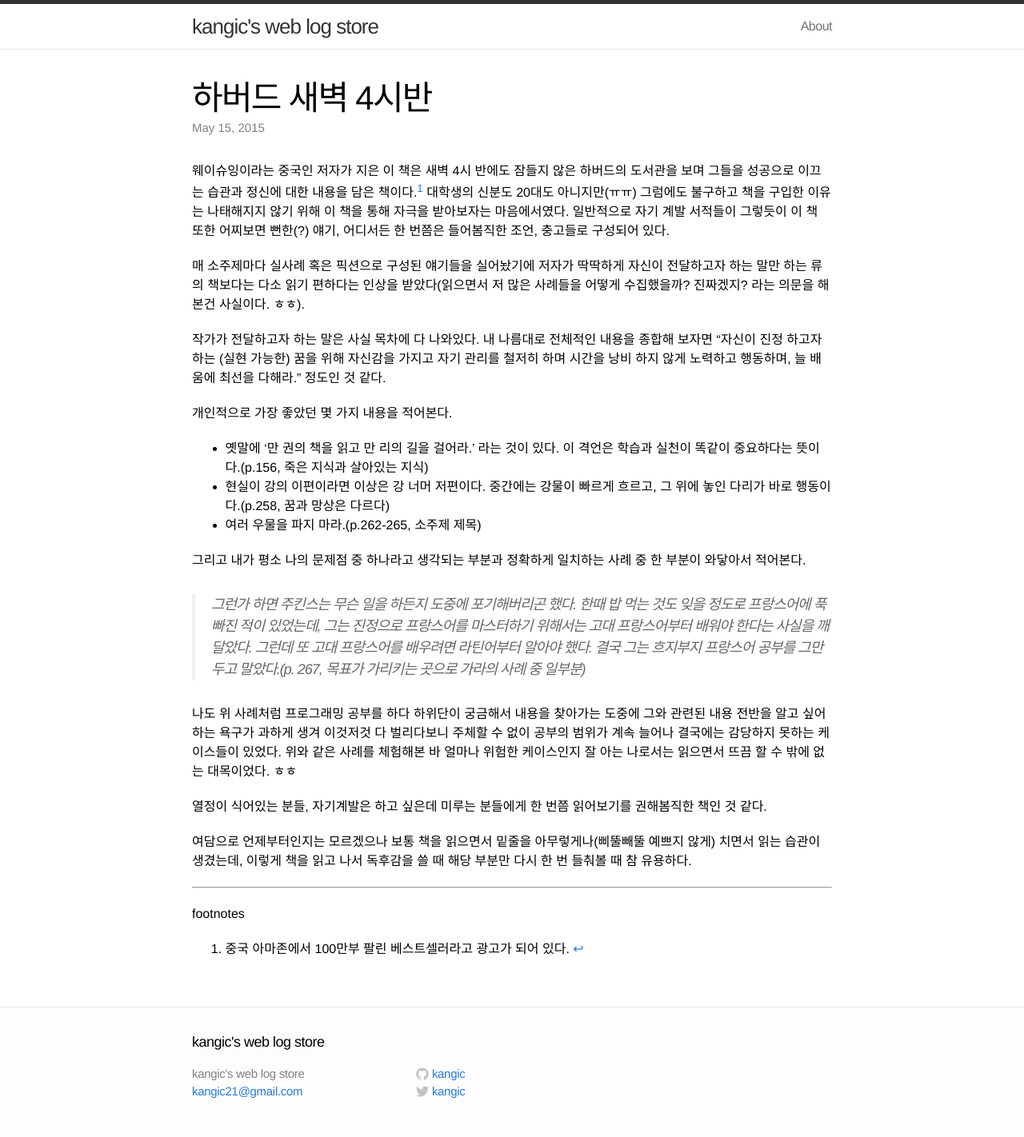
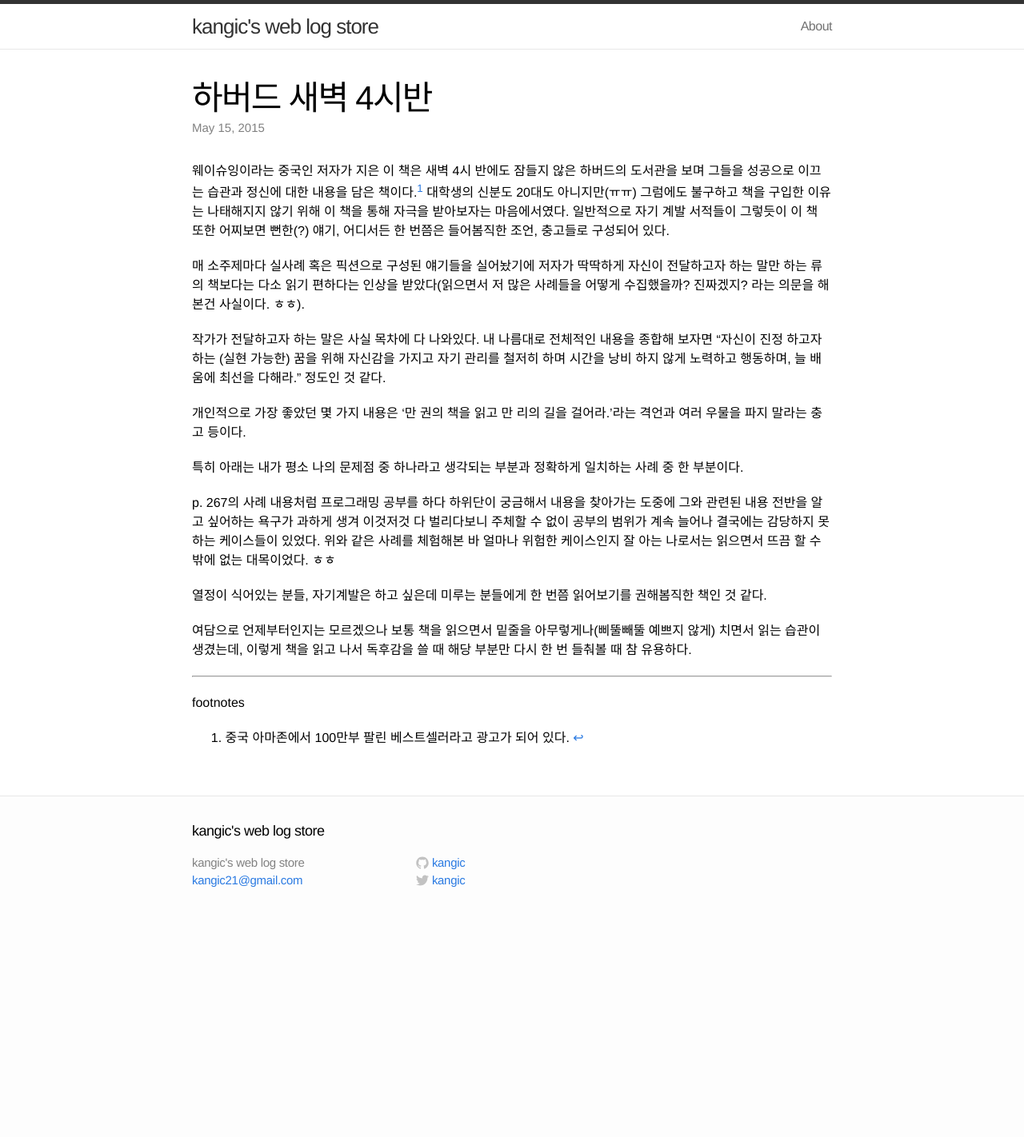
Before and after one commit to kangic/kangic.github.io, a Jekyll site: the page built from _posts/2015-05-15-harvards-430am.markdown, in a window 1280 px wide. Shown: the whole page at 80% size. Built offline with Jekyll 4.4.1, drawn with Linux system fonts in a browser that asks for light colours; after the commit the page ends 1158 px from its top, so only the background shows below that.

Commit message:
delete some contents

```diff
--- a/_posts/2015-05-15-harvards-430am.markdown
+++ b/_posts/2015-05-15-harvards-430am.markdown
@@ -11,17 +11,11 @@ categories: book
 
 작가가 전달하고자 하는 말은 사실 목차에 다 나와있다. 내 나름대로 전체적인 내용을 종합해 보자면 "자신이 진정 하고자 하는 (실현 가능한) 꿈을 위해 자신감을 가지고 자기 관리를 철저히 하며 시간을 낭비 하지 않게 노력하고 행동하며, 늘 배움에 최선을 다해라." 정도인 것 같다.
 
-개인적으로 가장 좋았던 몇 가지 내용을 적어본다.
+개인적으로 가장 좋았던 몇 가지 내용은 '만 권의 책을 읽고 만 리의 길을 걸어라.'라는 격언과 여러 우물을 파지 말라는 충고 등이다.
 
-* 옛말에 '만 권의 책을 읽고 만 리의 길을 걸어라.' 라는 것이 있다. 이 격언은 학습과 실천이 똑같이 중요하다는 뜻이다.(p.156, 죽은 지식과 살아있는 지식)
-* 현실이 강의 이편이라면 이상은 강 너머 저편이다. 중간에는 강물이 빠르게 흐르고, 그 위에 놓인 다리가 바로 행동이다.(p.258, 꿈과 망상은 다르다)
-* 여러 우물을 파지 마라.(p.262-265, 소주제 제목)
+특히 아래는 내가 평소 나의 문제점 중 하나라고 생각되는 부분과 정확하게 일치하는 사례 중 한 부분이다.
 
-그리고 내가 평소 나의 문제점 중 하나라고 생각되는 부분과 정확하게 일치하는 사례 중 한 부분이 와닿아서 적어본다.
-
-> 그런가 하면 주킨스는 무슨 일을 하든지 도중에 포기해버리곤 했다. 한때 밥 먹는 것도 잊을 정도로 프랑스어에 푹 빠진 적이 있었는데, 그는 진정으로 프랑스어를 마스터하기 위해서는 고대 프랑스어부터 배워야 한다는 사실을 깨달았다. 그런데 또 고대 프랑스어를 배우려면 라틴어부터 알아야 했다. 결국 그는 흐지부지 프랑스어 공부를 그만두고 말았다.(p. 267, 목표가 가리키는 곳으로 가라의 사례 중 일부분)
-
-나도 위 사례처럼 프로그래밍 공부를 하다 하위단이 궁금해서 내용을 찾아가는 도중에 그와 관련된 내용 전반을 알고 싶어하는 욕구가 과하게 생겨 이것저것 다 벌리다보니 주체할 수 없이 공부의 범위가 계속 늘어나 결국에는 감당하지 못하는 케이스들이 있었다. 위와 같은 사례를 체험해본 바 얼마나 위험한 케이스인지 잘 아는 나로서는 읽으면서 뜨끔 할 수 밖에 없는 대목이었다. ㅎㅎ
+p. 267의 사례 내용처럼 프로그래밍 공부를 하다 하위단이 궁금해서 내용을 찾아가는 도중에 그와 관련된 내용 전반을 알고 싶어하는 욕구가 과하게 생겨 이것저것 다 벌리다보니 주체할 수 없이 공부의 범위가 계속 늘어나 결국에는 감당하지 못하는 케이스들이 있었다. 위와 같은 사례를 체험해본 바 얼마나 위험한 케이스인지 잘 아는 나로서는 읽으면서 뜨끔 할 수 밖에 없는 대목이었다. ㅎㅎ
 
 열정이 식어있는 분들, 자기계발은 하고 싶은데 미루는 분들에게 한 번쯤 읽어보기를 권해봄직한 책인 것 같다.
 
```
